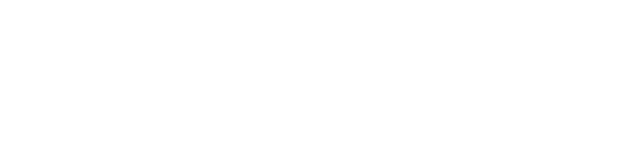
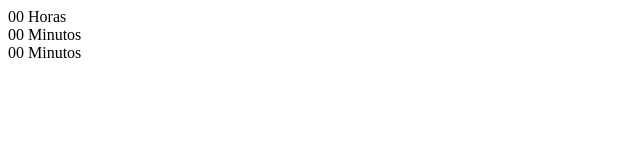
Before and after one commit to Alan-Tec/Rel-gio-Digital, a plain HTML site: page index.html in a window 1280 px wide. Shown: the whole page, without its empty margins (0-640 px from the left). Drawn offline with Linux system fonts and the light colour scheme.

Commit message:
Atualizando

```diff
--- a/index.html
+++ b/index.html
@@ -9,6 +9,20 @@
     <link rel="stylesheet" href="styles.css">
 </head>
 <body>
+    <div class="relogio">
+        <div>
+            <span id="horas">00</span>
+            <span class="tempo">Horas</span>
+        </div>
+         <div>
+            <span id="minutos">00</span>
+            <span class="tempo">Minutos</span>
+         </div>
+         <div>
+            <span id="segundos">00</span>
+            <span class="tempo">Minutos</span>
+         </div>
+    </div>
 
 </body>
 </html>
```
